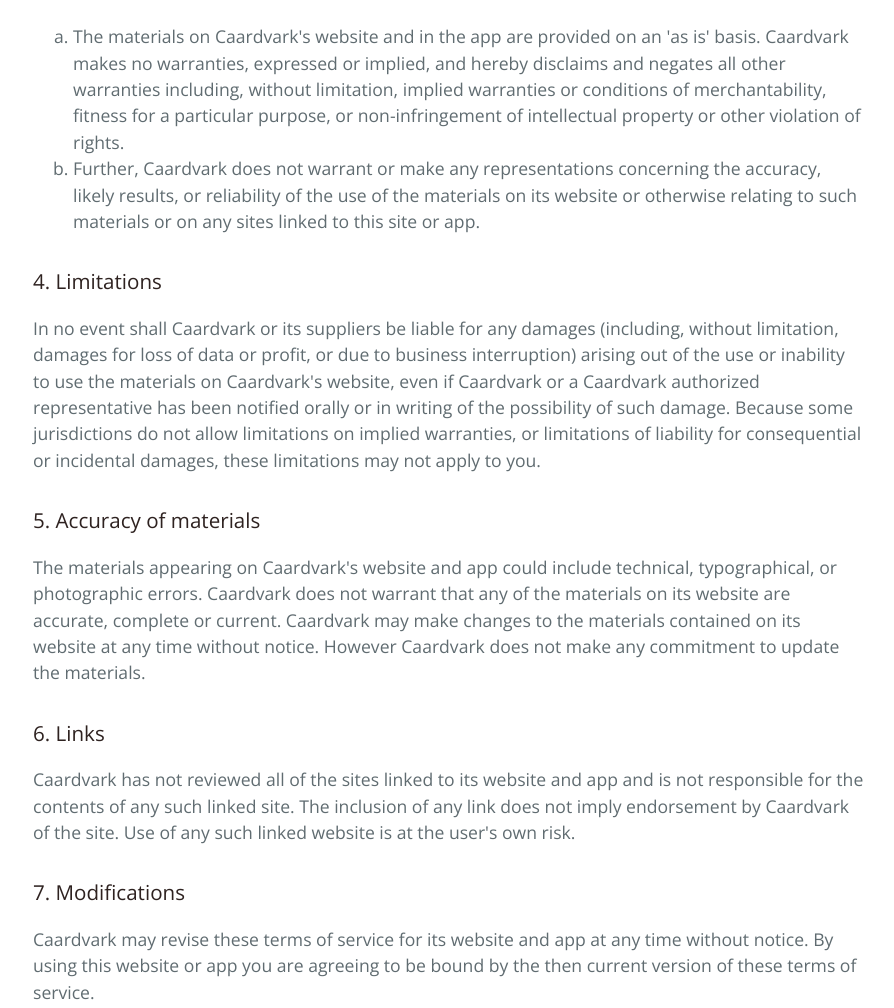
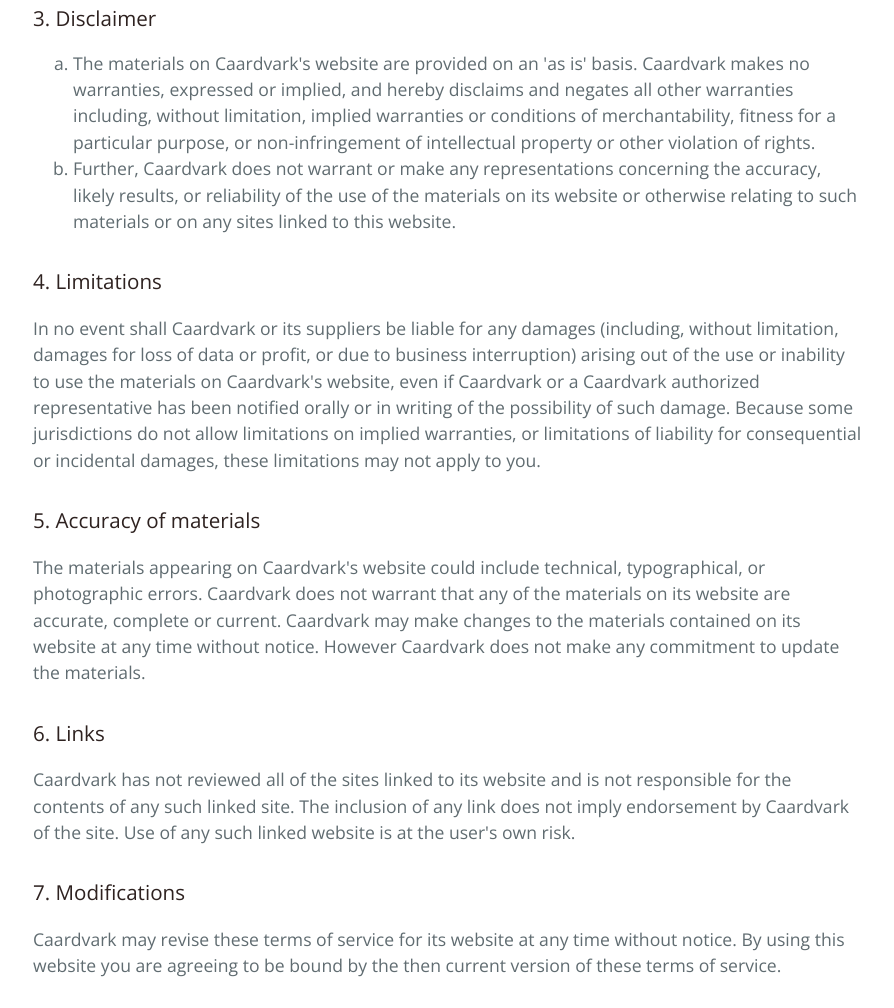
Before and after one commit to jamesmundy/jamesmundy.github.io, a plain HTML site: page terms.html in a window 1280 px wide. Shown: the part 788-1796 px from the top of the page, without its empty margins (191-1085 px from the left). Drawn offline with nearby package versions, Linux system fonts and the light colour scheme.

Commit message:
Update terms.html

```diff
--- a/terms.html
+++ b/terms.html
@@ -29,7 +29,10 @@
 
 <h3>1. Terms</h3>
 
-  <p>By accessing the website at <a href="http://caardvark.co">http://caardvark.co</a> or through other platforms including but not limited to the Facebook Messenger app, you are agreeing to be bound by these terms of service, all applicable laws and regulations, and agree that you are responsible for compliance with any applicable local laws. If you do not agree with any of these terms, you are prohibited from using or accessing this site. The materials contained in this website are protected by applicable copyright and trademark law.</p>
+  <p> Throughout this document, the term 'website' will be used to refer to both the Caardvark website at <a href="http://caardvark.co">http://caardvark.co</a> and any related Caardvark apps, including but not limited to the Caardvark Facebook Messenger app.
+       By visiting the Caardvark website, you are agreeing to be bound by these terms of service, all applicable laws and regulations, and agree that you are responsible for compliance with any applicable local laws. If you do not agree with any of these terms, you are prohibited from using or accessing this website.
+
+    The materials contained in this website are protected by applicable copyright and trademark law.</p>
 
 <h3>2. Use License</h3>
 
@@ -51,8 +54,8 @@
 <h3>3. Disclaimer</h3>
 
   <ol type="a">
-    <li>The materials on Caardvark's website and in the app are provided on an 'as is' basis. Caardvark makes no warranties, expressed or implied, and hereby disclaims and negates all other warranties including, without limitation, implied warranties or conditions of merchantability, fitness for a particular purpose, or non-infringement of intellectual property or other violation of rights.</li>
-    <li>Further, Caardvark does not warrant or make any representations concerning the accuracy, likely results, or reliability of the use of the materials on its website or otherwise relating to such materials or on any sites linked to this site or app.</li>
+    <li>The materials on Caardvark's website are provided on an 'as is' basis. Caardvark makes no warranties, expressed or implied, and hereby disclaims and negates all other warranties including, without limitation, implied warranties or conditions of merchantability, fitness for a particular purpose, or non-infringement of intellectual property or other violation of rights.</li>
+    <li>Further, Caardvark does not warrant or make any representations concerning the accuracy, likely results, or reliability of the use of the materials on its website or otherwise relating to such materials or on any sites linked to this website.</li>
   </ol>
 
 <h3>4. Limitations</h3>
@@ -61,15 +64,15 @@
 
 <h3>5. Accuracy of materials</h3>
 
-  <p>The materials appearing on Caardvark's website and app could include technical, typographical, or photographic errors. Caardvark does not warrant that any of the materials on its website are accurate, complete or current. Caardvark may make changes to the materials contained on its website at any time without notice. However Caardvark does not make any commitment to update the materials.</p>
+  <p>The materials appearing on Caardvark's website could include technical, typographical, or photographic errors. Caardvark does not warrant that any of the materials on its website are accurate, complete or current. Caardvark may make changes to the materials contained on its website at any time without notice. However Caardvark does not make any commitment to update the materials.</p>
 
 <h3>6. Links</h3>
 
-  <p>Caardvark has not reviewed all of the sites linked to its website and app and is not responsible for the contents of any such linked site. The inclusion of any link does not imply endorsement by Caardvark of the site. Use of any such linked website is at the user's own risk.</p>
+  <p>Caardvark has not reviewed all of the sites linked to its website and is not responsible for the contents of any such linked site. The inclusion of any link does not imply endorsement by Caardvark of the site. Use of any such linked website is at the user's own risk.</p>
 
 <h3>7. Modifications</h3>
 
-  <p>Caardvark may revise these terms of service for its website and app at any time without notice. By using this website or app you are agreeing to be bound by the then current version of these terms of service.</p>
+  <p>Caardvark may revise these terms of service for its website at any time without notice. By using this website  you are agreeing to be bound by the then current version of these terms of service.</p>
 
 <h3>8. Governing Law</h3>
 
```
